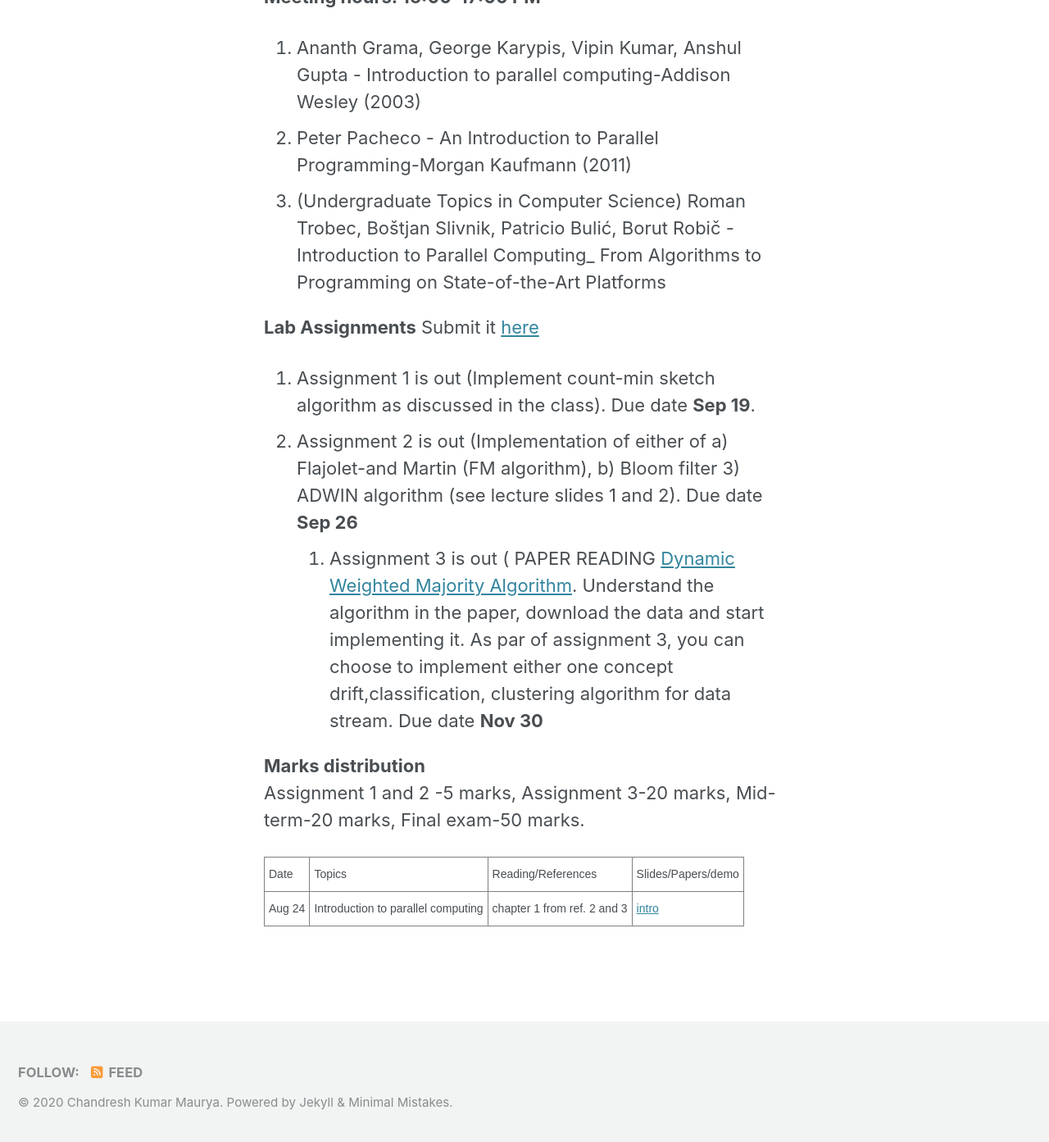
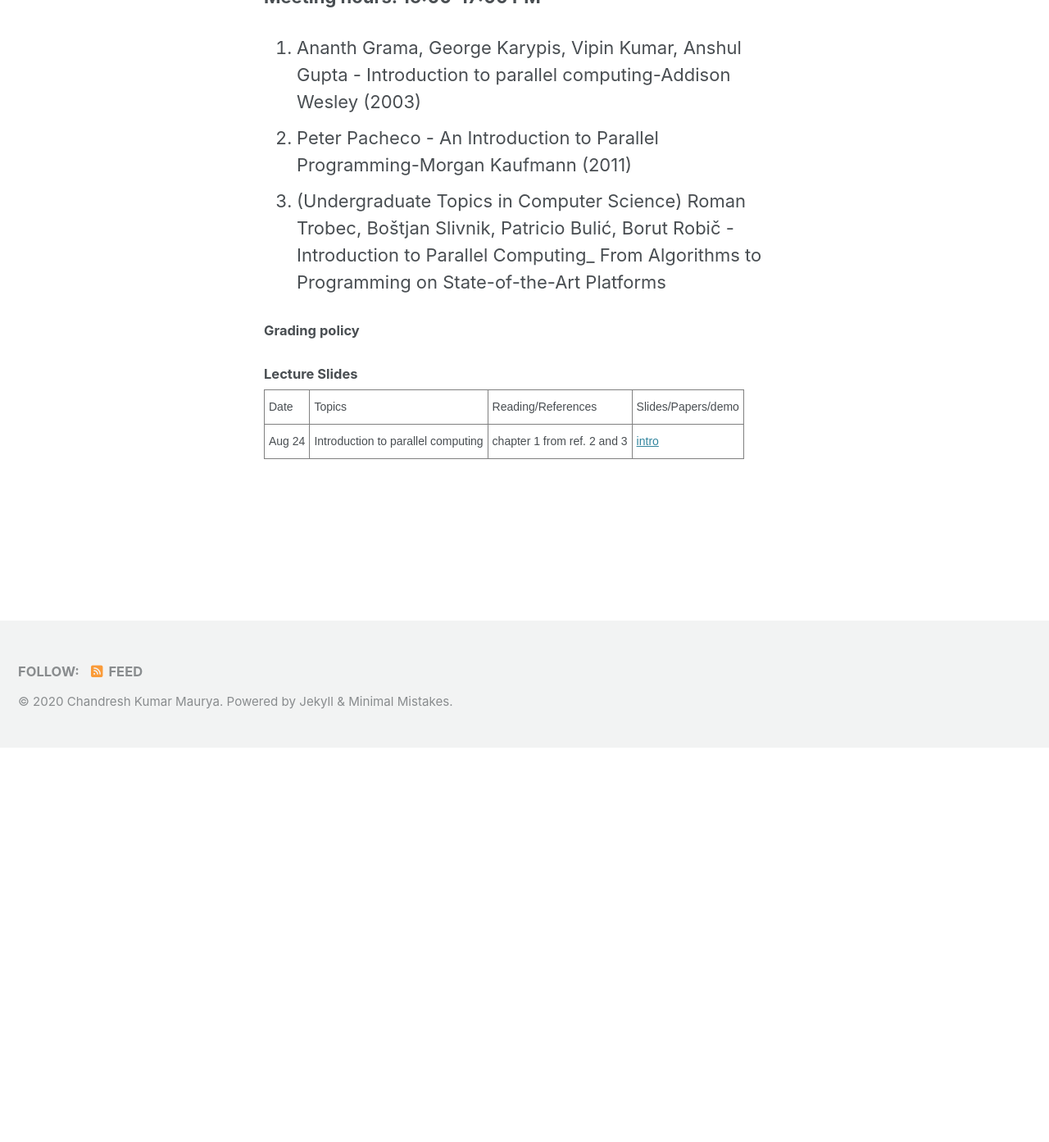
Before and after one commit to chandreshiit/oldsite, a Jekyll site: the page built from _pages/parallelcomputing.md, in a window 1280 px wide and 1400 px high, scrolled down 488 px. Shown: the top 1393 px of the window at 82% size. Built offline with Jekyll 4.4.1, drawn with Linux system fonts in a browser that asks for light colours; cached includes are drawn as plain includes; nearby versions of some CDN libraries.

Commit message:
updated teaching

```diff
--- a/_pages/parallelcomputing.md
+++ b/_pages/parallelcomputing.md
@@ -18,16 +18,11 @@ author_profile: false
   2. Peter Pacheco - An Introduction to Parallel Programming-Morgan Kaufmann (2011)
   3. (Undergraduate Topics in Computer Science) Roman Trobec, Boštjan Slivnik, Patricio Bulić, Borut Robič - Introduction to Parallel Computing_ From Algorithms to Programming on State-of-the-Art Platforms
 
-**Lab Assignments**   Submit it [here](https://classroom.github.com/a/TflJb_rW)
-
-1. Assignment 1 is out (Implement count-min sketch algorithm as discussed in the class). Due date **Sep 19**.
-2. Assignment 2 is out (Implementation of either of a) Flajolet-and Martin (FM algorithm), b) Bloom filter 3) ADWIN algorithm (see lecture slides 1 and 2). Due date **Sep 26**
-   3. Assignment 3 is out ( PAPER READING [Dynamic Weighted Majority Algorithm](http://citeseerx.ist.psu.edu/viewdoc/download?doi=10.1.1.140.2481&rep=rep1&type=pdf). Understand the algorithm in the paper, download the data and start implementing it. As par of assignment 3, you can choose to implement either one concept drift,classification, clustering algorithm for data stream. Due date **Nov 30**
-
-**Marks distribution**
-Assignment 1 and 2 -5 marks, Assignment 3-20 marks, Mid-term-20 marks, Final exam-50 marks.
+#### Grading policy
 
 
+
+#### Lecture Slides
 
 <style type="text/css">
 .tg  {border-collapse:collapse;border-spacing:0;}
```
